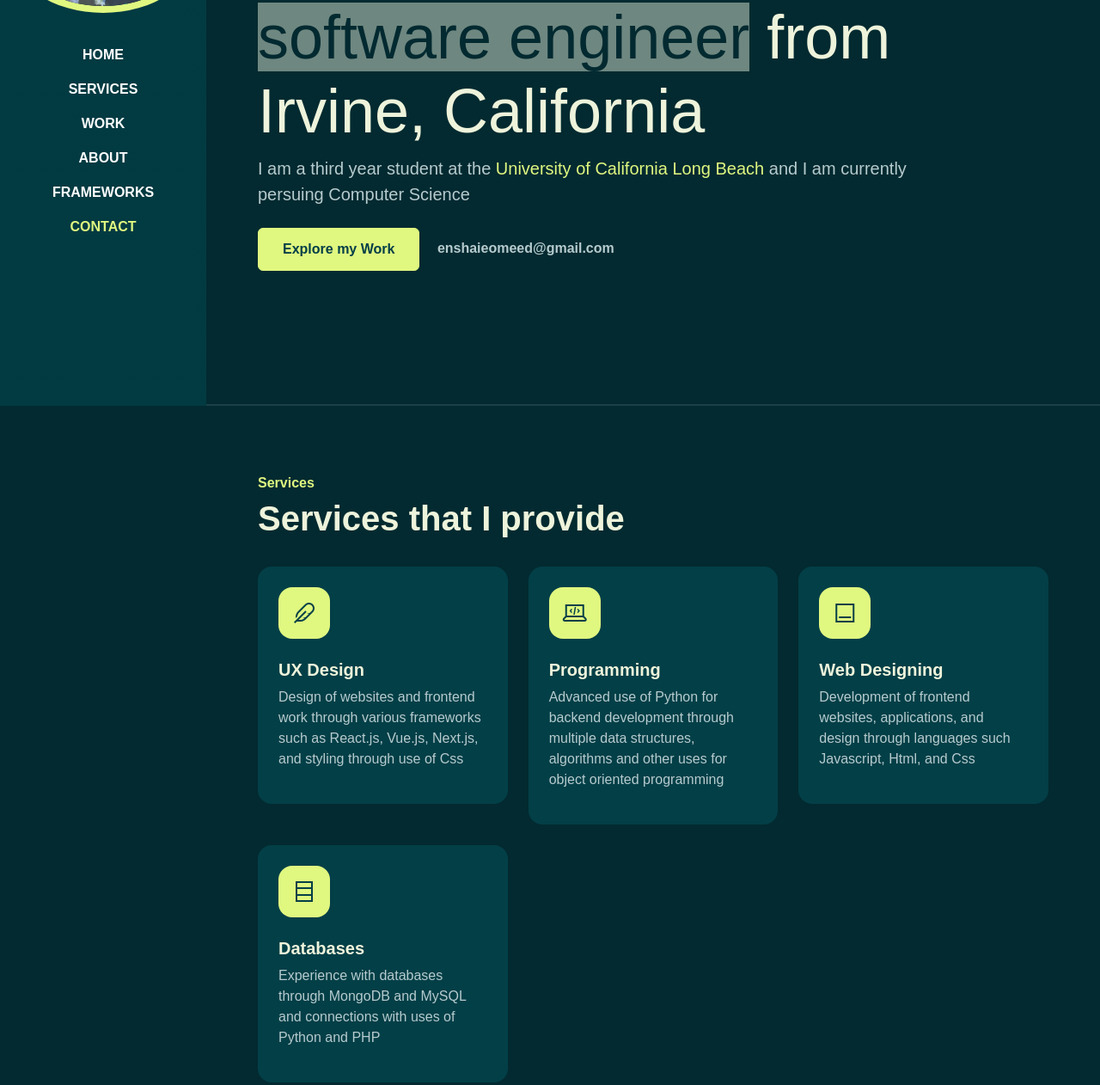
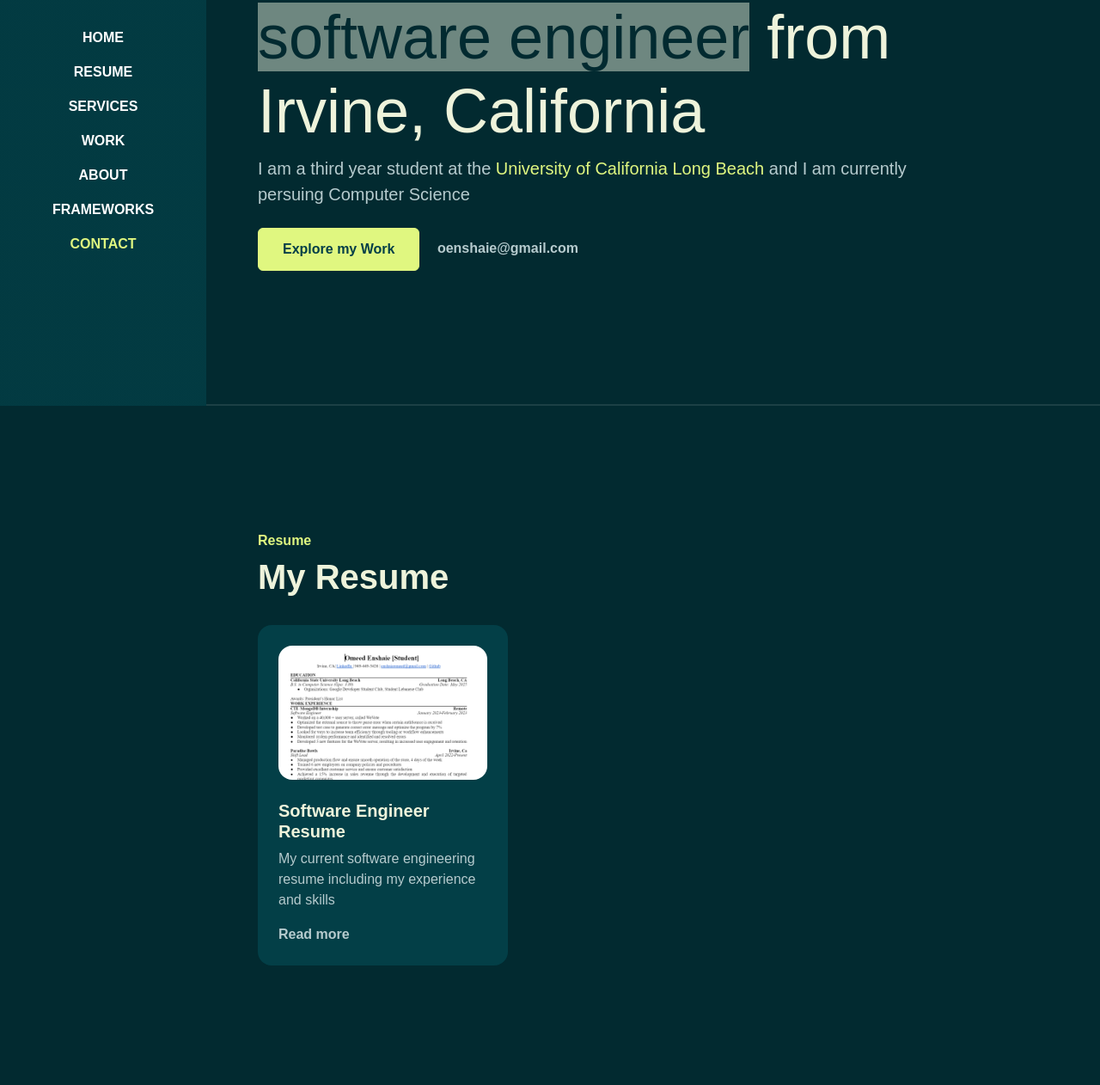
Before and after one commit to OmeedEn/bootstrap-portfolioproject, a plain HTML site: page index.html in a window 1280 px wide. Shown: the part 328-1590 px from the top of the page at 86% size. Drawn offline with Linux system fonts and the light colour scheme; a web font is replaced by a local one.

Commit message:
fixed some stuff

```diff
--- a/index.html
+++ b/index.html
@@ -30,6 +30,9 @@
                 <a class="nav-link active" aria-current="page" href="#home">Home</a>
               </li>
               <li class="nav-item">
+              <li class="nav-item">
+                <a class="nav-link active" aria-current="page" href="#resume">Resume</a>
+              </li>
                 <a class="nav-link active" aria-current="page" href="#services">Services</a>
               </li>
               <li class="nav-item">
@@ -64,13 +67,42 @@
                             I am currently persuing Computer Science</p>
                         <div data-aos="fade-up" data-aos-delay="600">
                             <a href="https://github.com/OmeedEn" class="btn btn-brand me-3">Explore my Work</a>
-                            <a href="mailto:your-email@example.com" class="link-custom">enshaieomeed@gmail.com</a>
+                            <a href="mailto:oenshaie@gmail.com" class="link-custom">oenshaie@gmail.com</a>
                         </div>
                     </div>
                 </div>
             </div>
         </section>
         <!--//Home -->
+
+        <!-- Resume -->
+        <section id="resume" class="full-height px-lg-5">
+            <div class="container">
+
+                <div class="row pb-4" data-aos="fade-up">
+                    <div class="col-lg-8">
+                        <h6 class="text-brand">Resume</h6>
+                        <h1>My Resume</h1>
+                    </div>
+                </div>
+
+                <div class="row gy-4">
+
+                    <div class="col-md-4" data-aos="fade-up">
+                        <div class="service p-4 bg-base rounded-4 shadow-effect">
+                            <img class="rounded-4" src="/assests/images/Screenshot of resume 2023.png" alt="">
+                            <h5 class="mt-4 mb-2">Software Engineer Resume</h5>
+                            <p>My current software engineering resume including my experience and skills
+                            </p>
+                            <a href="https://drive.google.com/file/d/1vGkR6v1PH95BKP53ZP6oDVxRRzDMddOu/view?usp=sharing" class="link-custom">Read more</a>
+                        </div>
+                    </div>
+
+                </div>
+
+            </div>
+        </section>
+        <!-- //Resume -->
 
         <!-- Services -->
         <section id="services" class="full-height px-lg-5">
@@ -294,7 +326,7 @@
 
                             <div class="col-12" data-aos="fade-up" data-aos-delay="600">
                                 <div class="bg-base p-4 rounded-4 shadow-effect">
-                                    <h4>Completed Coursework</h4>
+                                    <h4>Extra Coursework</h4>
                                     <p class="text-brand mb-2">Irvine Valley College (GPA:4.0) (2021-2025) </p>
                                     <p class="mb-0">Learned how to use C language as a functionality and memory allocation for use
                                     </p>
@@ -387,6 +419,8 @@
                                         <li>PHP</li>
                                         <li>Laravel</li>
                                         <li>SQL</li>
+                                        <li>JIRA</li>
+                                        <li>Redux DevTools</li>
                                         <!-- Add more skills as needed -->
                                     </ul>
                                 </div>
@@ -490,7 +524,7 @@
                     </div>
 
                     <div class="col-lg-8" data-aos="fade-up" data-aos-delay="300">
-                        <form action="mailto:enshaieomeed@gmail.com" method="post" enctype="text/plain" class="row g-lg-3 gy-3">
+                        <form action="mailto:oenshaie@gmail.com" method="post" enctype="text/plain" class="row g-lg-3 gy-3">
                             <div class="form-group col-md-6">
                                 <input type="text" class="form-control" placeholder="Enter your name">
                             </div>
```
Also changed, not shown: assests/css/style.css (line endings or trailing spaces), assests/images/Screenshot of resume 2023.png (added), 1 other file.
